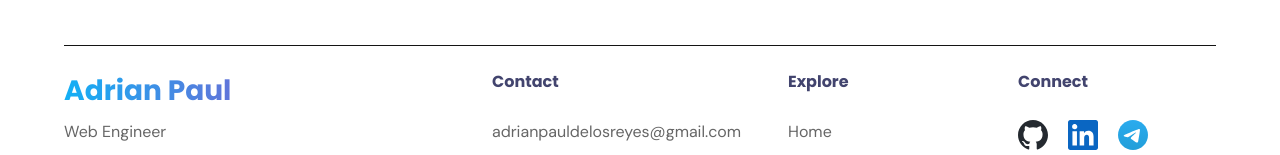
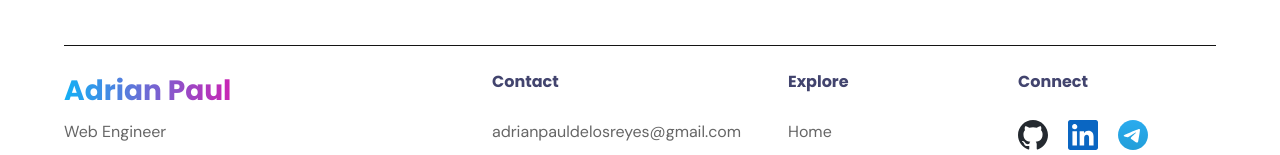
Before and after one commit to InEudaimonia/myPortfolio, a Vue app: page / in a window 1280 px wide. Shown: the part 6776-6931 px from the top of the page. Built offline with nearby package versions, Linux system fonts and the light colour scheme.

Commit message:
✨feature: Add Animation for Footer Logo

```diff
--- a/src/views/Home.vue
+++ b/src/views/Home.vue
@@ -328,7 +328,7 @@
     <div class="footer-divider w-full h-[1px] bg-[#141414]"></div>
     <div class="scroll-reveal footer-main">
       <div class="footer-brand">
-        <p class="footer-name">Adrian Paul</p>
+        <p class="animation name-animation footer-name" data-replace="De Los Reyes">Adrian Paul</p>
         <p class="footer-role">Web Engineer</p>
         <p class="footer-location">Las Piñas City, Metro Manila, Philippines</p>
       </div>
@@ -1742,6 +1742,7 @@ body.dark-mode .tech-stack-icon:hover {
   overflow: hidden;
   position: relative;
   display: inline-block;
+  transition: color .3s ease .15s;
 }
 
 .animation::before,
@@ -1784,6 +1785,7 @@ body.dark-mode .tech-stack-icon:hover {
 
 .animation:hover {
   color: transparent;
+  transition-delay: 0s;
 }
 
 .name-animation {
```
